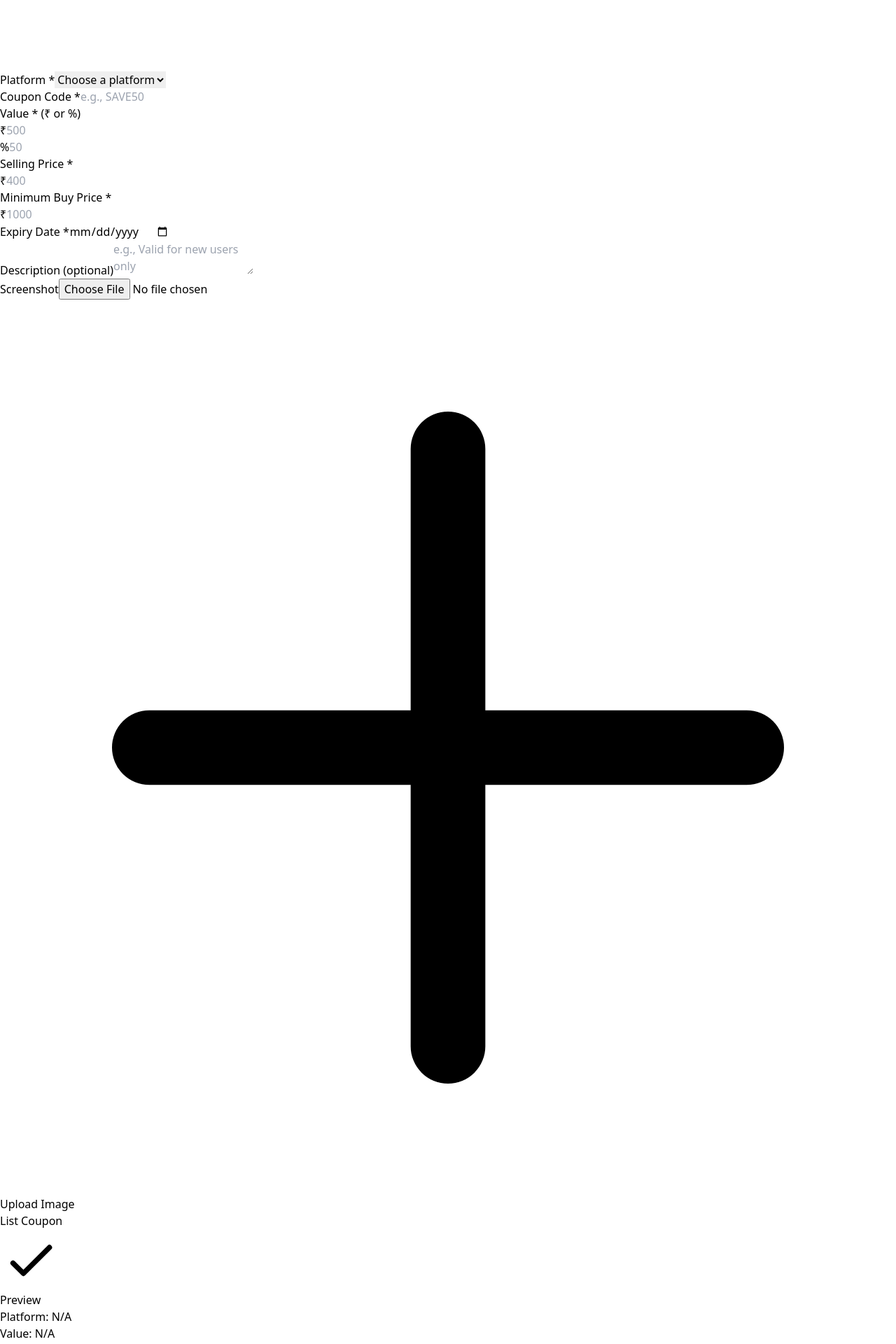
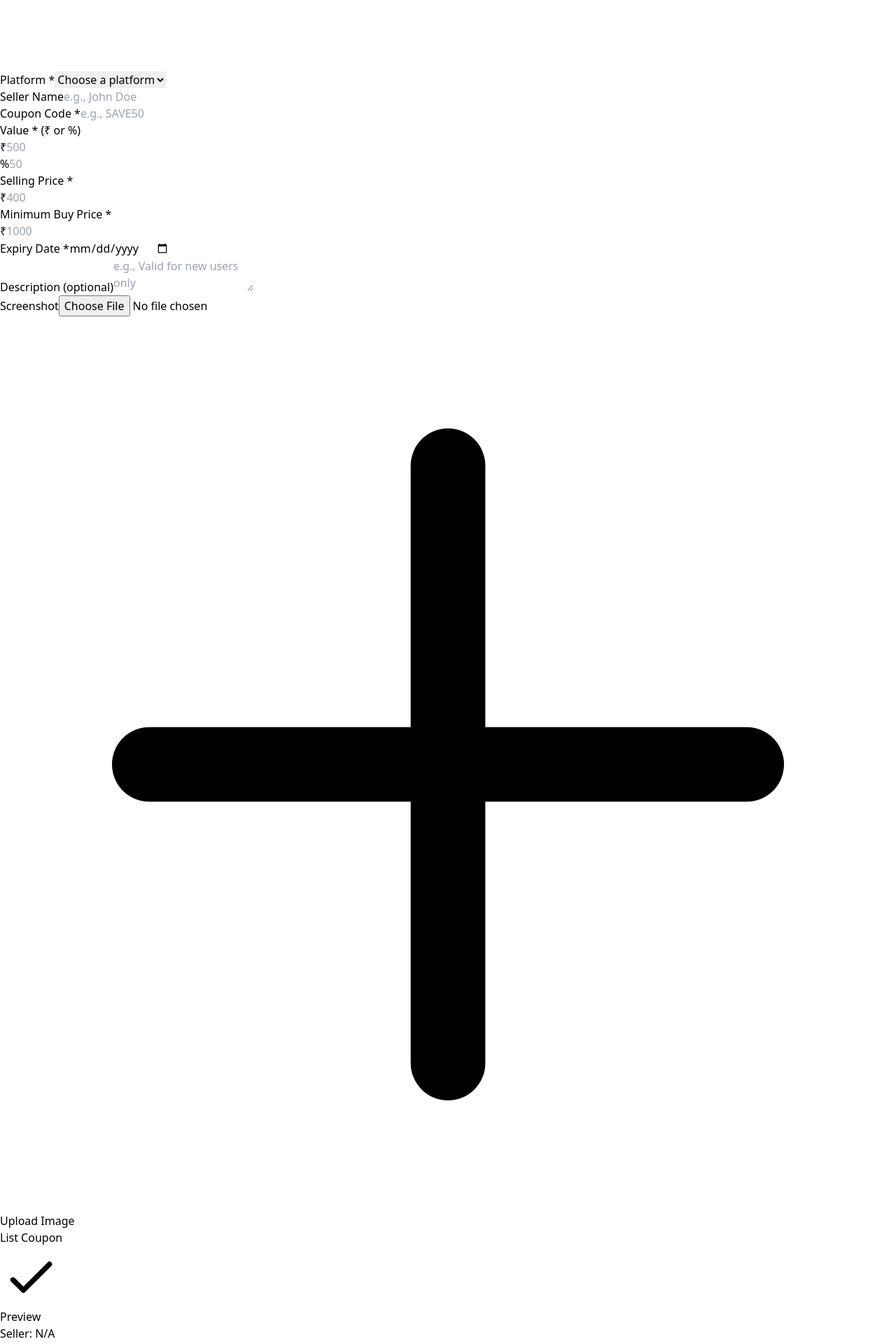
Before and after one commit to codinggita/coupon_swap, a React (Vite) app in the folder Frontend/: page /Sell in a window 1280 px wide. Shown: the part 1440-3360 px from the top of the page at 70% size. Built offline with nearby package versions, Linux system fonts and the light colour scheme.

Commit message:
add seller name section

```diff
--- a/Frontend/src/assets/components/Sell.jsx
+++ b/Frontend/src/assets/components/Sell.jsx
@@ -9,8 +9,9 @@ const SellCoupon = () => {
     valuePercent: '',
     expiryDate: '',
     sellingPrice: '',
-    minimumBuyPrice: '', // Added new field
+    minimumBuyPrice: '',
     description: '',
+    sellerName: '',
   });
   const [previewImage, setPreviewImage] = useState(null);
   const navigate = useNavigate();
@@ -110,7 +111,17 @@ const SellCoupon = () => {
                 />
               )}
             </div>
-
+            <div>
+              <label className="block text-gray-700 font-semibold text-xs sm:text-sm">Seller Name</label>
+              <input
+                type="text"
+                name="sellerName"
+                value={formData.sellerName}
+                onChange={handleInputChange}
+                placeholder="e.g., John Doe"
+                className="w-full p-2 sm:p-3 rounded-lg border border-orange-300 bg-orange-50 focus:ring-2 focus:ring-orange-400 focus:border-orange-400 text-xs sm:text-sm outline-none"
+              />
+            </div>
             <div>
               <label className="block text-gray-700 font-semibold text-xs sm:text-sm">
                 Coupon Code <span className="text-red-500">*</span>
@@ -228,7 +239,7 @@ const SellCoupon = () => {
 
             <div>
               <label className="block text-gray-700 font-semibold text-xs sm:text-sm">Screenshot</label>
-              <label className="w-full p-2 sm:p-3 border-2 border-dashed border-orange-400 rounded-lg bg-orange-50/50 hover:bg-orange-100 flex items-center justify-center cursor-pointer">
+              <label className="w-full p-2 sm:p-3 border-2 border-dashed border-orange-300 bg-orange-50/50 hover:bg-orange-100 flex items-center justify-center cursor-pointer">
                 <input
                   type="file"
                   accept="image/*"
@@ -273,6 +284,9 @@ const SellCoupon = () => {
             <h3 className="text-sm sm:text-base font-semibold text-orange-600">Preview</h3>
             <div className="mt-2 text-xs sm:text-sm text-gray-700 space-y-1">
               <p>
+                <span className="font-semibold text-orange-600">Seller:</span> {formData.sellerName || 'N/A'}
+              </p>
+              <p>
                 <span className="font-semibold text-orange-600">Platform:</span>{' '}
                 {formData.platform === 'Other' ? formData.customPlatform || 'N/A' : formData.platform || 'N/A'}
               </p>
```
